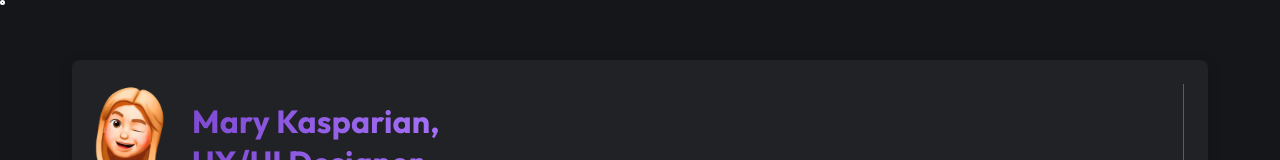
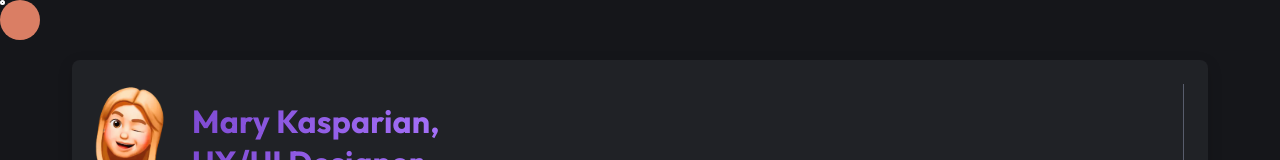
Before and after one commit to marykasp/resume, a React (Vite) app: page / in a window 1280 px wide. Shown: the top 160 px of the page. Built offline with nearby package versions, Linux system fonts and the light colour scheme.

Commit message:
style the custom cursor - changes color animation

```diff
--- a/src/assets/sass/modules/Cursor/_cursor.scss
+++ b/src/assets/sass/modules/Cursor/_cursor.scss
@@ -11,4 +11,30 @@
     border: 2px solid $white;
     border-radius: 50%;
   }
+
+  &.big {
+    width: 40px;
+    height: 40px;
+    border-radius: 50%;
+    margin-bottom: 20rem;
+    animation-name: stretch;
+    animation-duration: 2s;
+    animation-timing-function: ease-in-out;
+    animation-direction: alternate;
+    animation-iteration-count: infinite;
+    animation-play-state: running;
+  }
 }
+
+@keyframes stretch {
+  0% {
+    opacity: 0.2;
+    background-color: #54d3ac;
+  }
+  50% {
+    background-color: #ea4c89;
+  }
+  100% {
+    background-color: #ffd54f;
+  }
+}
```
